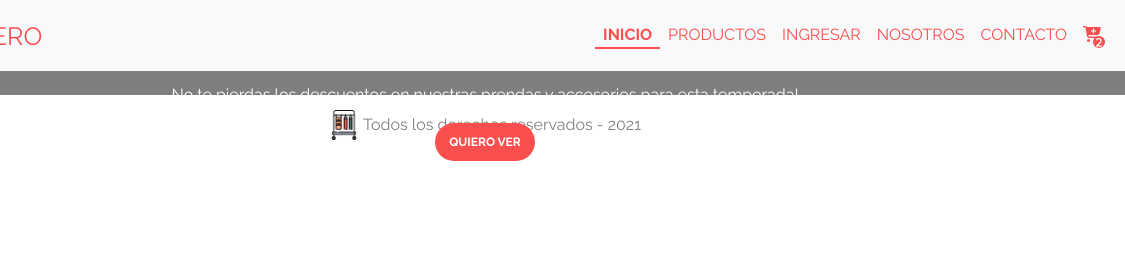
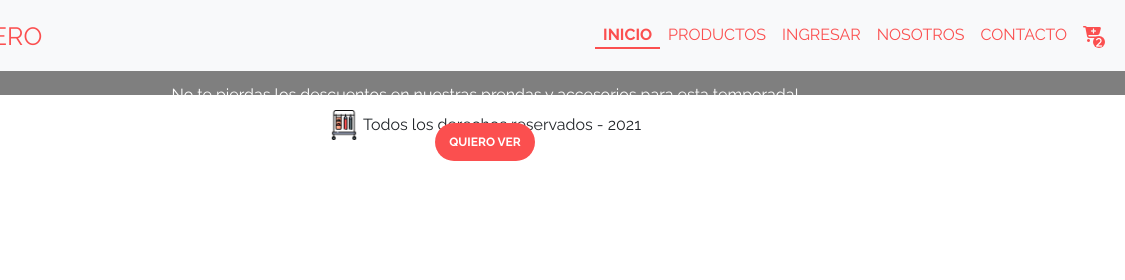
Before and after one commit to quinterodiego/ch-proyecto-final, a website: page index.html in a window 1280 px wide. Shown: the top 280 px of the page, 155-1280 px from the left. Drawn offline with nearby package versions, Linux system fonts and the light colour scheme.

Commit message:
tag p color negro

```diff
--- a/assets/scss/index.scss
+++ b/assets/scss/index.scss
@@ -53,10 +53,6 @@ h3 {
     color: $second-color;
     margin: 0;
     padding: 5px 0;
-}
-
-p {
-    color: $text-color;
 }
 
 .button {
```
Also changed, not shown: assets/css/index.css.
